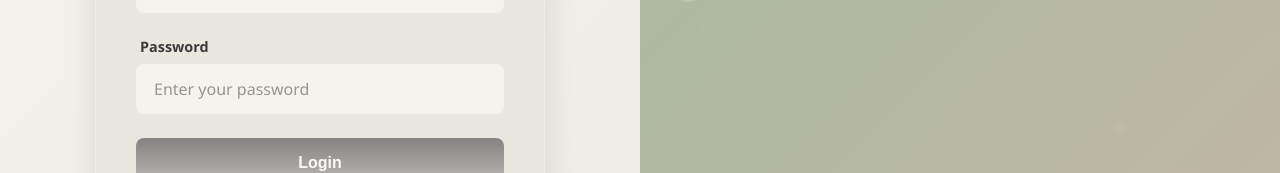
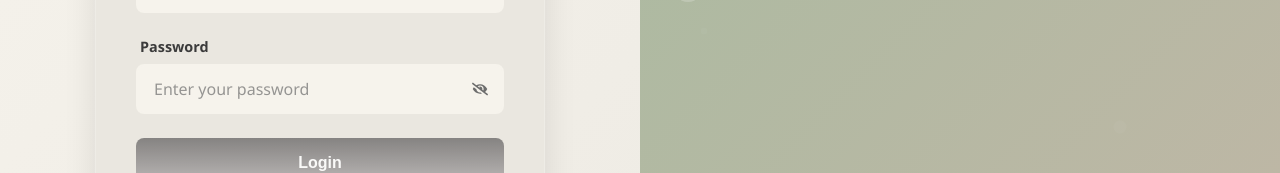
Before and after one commit to jeremyu25/ToDoodle, a React (Vite) app in the folder todoodlefrontend/: page /sign_in in a window 1280 px wide. Shown: the part 400-573 px from the top of the page. Built offline with nearby package versions, Linux system fonts and the light colour scheme.

Commit message:
Add password visibility toggle for Sign in page.

```diff
--- a/todoodlefrontend/src/pages/UserSignInPage/UserSignInPage.css
+++ b/todoodlefrontend/src/pages/UserSignInPage/UserSignInPage.css
@@ -178,6 +178,28 @@
     box-shadow: 0 0 0 3px rgba(217, 138, 123, 0.2);
 }
 
+.password-input-container {
+    position: relative;
+}
+
+.password-input-container .form-input {
+    padding-right: 3rem;
+}
+
+.eye-icon {
+    position: absolute;
+    right: 1rem;
+    top: 0;
+    bottom: 0;
+    margin: auto;
+    cursor: pointer;
+    color: var(--color-text-muted);
+}
+
+.eye-icon:hover {
+    color: var(--color-primary);
+}
+
 .input-error-message {
     display: flex;
     flex-direction: column;
--- a/todoodlefrontend/src/pages/UserSignInPage/UserSignInPage.tsx
+++ b/todoodlefrontend/src/pages/UserSignInPage/UserSignInPage.tsx
@@ -7,6 +7,7 @@ import "./UserSignInPage.css"
 import NavBar from "../../components/NavBar/NavBar"
 import logo from "../../assets/virtual-learning-background-with-design-space.png"
 import { useAuth } from "../../hooks/useAuth"
+import { FaEye, FaEyeSlash } from "react-icons/fa"
 
 const UserSignInPage = () => {
 	const navigate = useNavigate()
@@ -14,6 +15,7 @@ const UserSignInPage = () => {
 	const { login } = useAuth()
 	const [username, setUsername] = useState("")
 	const [password, setPassword] = useState("")
+	const [showPassword, setShowPassword] = useState(false)
 	const [errors, setErrors] = useState<string[]>([])
 	const [isSubmitting, setIsSubmitting] = useState(false)
 
@@ -139,15 +141,22 @@ const UserSignInPage = () => {
 								<label htmlFor="password" className="form-label">
 									Password
 								</label>
+								<div className="password-input-container">
 									<input
 										id="password"
-									type="password"
+										type={showPassword ? "text" : "password"}
 										placeholder="Enter your password"
 										value={password}
 										onChange={(e) => setPassword(e.target.value)}
 										className={`form-input ${password.length > 0 && passwordIsInvalid(password).length > 0 ? "input-error" : ""}`}
 										required
 									/>
+									{showPassword ? (
+										<FaEye className="eye-icon" onClick={() => setShowPassword(!showPassword)} />
+									) : (
+										<FaEyeSlash className="eye-icon" onClick={() => setShowPassword(!showPassword)} />
+									)}
+								</div>
 								{password.length > 0 && passwordIsInvalid(password).length > 0 && (
 									<div className="input-error-message">
 										{passwordIsInvalid(password).map((error, index) => (
```
Lines whose indentation alone changed are shown as unchanged.
